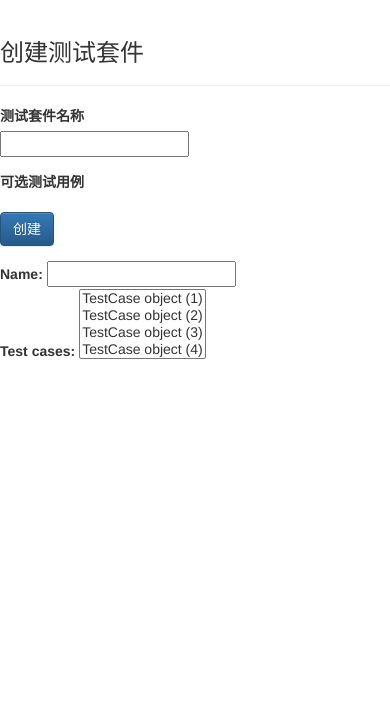
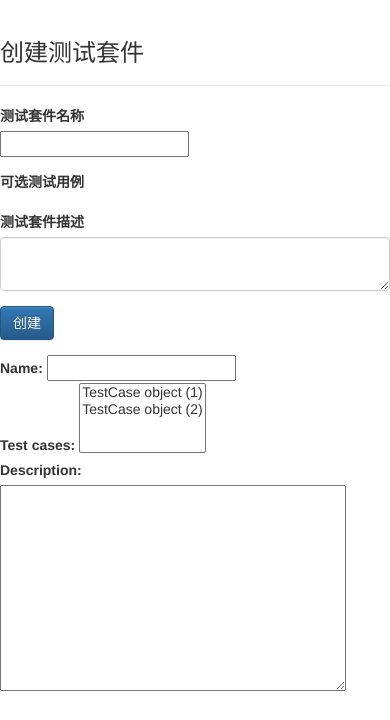
Before and after one commit to sgcccoder/InspectionCloudMaster, a Django app: page /createtestsuite/ in a window 390 px wide. Shown: the part 50-770 px from the top of the page. Run offline with Django 3.2, Linux system fonts and the light colour scheme; data comes from the database, SQL or seed files in the repository; some libraries are stand-ins or nearby versions.

Commit message:
测试用例和测试套件增加描述字段，创建时可选填

```diff
--- a/src/master/forms.py
+++ b/src/master/forms.py
@@ -11,7 +11,9 @@ class ReportForm(forms.Form):
 class TestCaseForm(forms.Form):
     name = forms.CharField()
     content = forms.CharField(widget=forms.Textarea)
+    description = forms.CharField(required=False, widget=forms.Textarea)
 
 class TestSuiteForm(forms.Form):
     name = forms.CharField()
     test_cases = forms.ModelMultipleChoiceField(queryset=TestCase.objects.all())
+    description = forms.CharField(required=False, widget=forms.Textarea)
--- a/src/master/models.py
+++ b/src/master/models.py
@@ -19,11 +19,13 @@ class TestCase(models.Model):
     system = models.ForeignKey(System)
     name = models.CharField(u'测试用例名称',  max_length=100)
     content = models.TextField(u'测试用例')
+    description = models.TextField(u'测试用例描述')
 
 class TestSuite(models.Model):
     system = models.ForeignKey(System)
     name = models.CharField(u'测试套件名称', max_length=100)
     testcases = models.ManyToManyField(TestCase)
+    description = models.TextField(u'测试套件描述')
 
 class Task(models.Model):
     test_suite = models.ForeignKey(TestSuite)
@@ -34,4 +36,5 @@ class Task(models.Model):
 
 class Plan(models.Model):
     task = models.ForeignKey(Task)
-    exec_param = models.CharField(u'执行参数', max_length=800)
+    exec_time = models.TimeField()
+    repeat_type = models.IntegerField()#以7位二进制数反映重复类型
--- a/src/master/templates/add_testcase.html
+++ b/src/master/templates/add_testcase.html
@@ -50,6 +50,12 @@
 			    </div>
 			</div>
 			<div class="form-group">
+				<label for="description" class="col-md-2 control-label">测试用例描述</label>
+				<div class="col-md-10">
+					<textarea class="form-control" name="description" id="description"></textarea>
+			    </div>
+			</div>
+			<div class="form-group">
 				<div class="col-md-offset-2 col-md-10">
 					<button type="submit" class="btn btn-primary">完成</button>
 				</div>
--- a/src/master/templates/add_testsuite.html
+++ b/src/master/templates/add_testsuite.html
@@ -55,6 +55,12 @@
 				{% endfor %}
 			</div>
 			<div class="form-group">
+				<label for="description" class="col-md-2 control-label">测试套件描述</label>
+				<div class="col-md-10">
+					<textarea class="form-control" name="description" id="description"></textarea>
+			    </div>
+			</div>
+			<div class="form-group">
 				<div class="col-md-offset-2 col-md-10">
 					<button type="submit" class="btn btn-primary">创建</button>
 				</div>
--- a/src/master/templates/testcase_detail.html
+++ b/src/master/templates/testcase_detail.html
@@ -54,6 +54,12 @@
 					<textarea class="form-control" name="content" id="content" >{{testcase.content}}</textarea>
 			    </div>
 			</div>
+			<div class="form-group">
+				<label for="description" class="col-md-2 control-label">测试用例描述</label>
+				<div class="col-md-10">
+					<textarea class="form-control" name="description" id="description" >{{testcase.description}}</textarea>
+			    </div>
+			</div>
 			<!--
 			<div class="form-group">
 				<div class="col-md-offset-2 col-md-10">
--- a/src/master/templates/testsuite_detail.html
+++ b/src/master/templates/testsuite_detail.html
@@ -53,6 +53,12 @@
 				</div>
 				{% endfor %}
 			</div>
+			<div class="form-group">
+				<label for="description" class="col-md-2 control-label">测试用例描述</label>
+				<div class="col-md-10">
+					<textarea class="form-control" name="description" id="description" >{{testsuite.description}}</textarea>
+			    </div>
+			</div>
 			<!--
 			<div class="form-group">
 				<div class="col-md-offset-2 col-md-10">
--- a/src/master/views.py
+++ b/src/master/views.py
@@ -167,37 +167,6 @@ def search(request):
     return render_to_response('report_list_div.html', {"reports": reports})
     logger.info('分页')
 
-def add_testcase(request):
-    '''
-          新增测试用例界面
-    '''
-    t = get_template('add_testcase.html')
-    html = t.render(Context())
-    return HttpResponse(html)
-
-@csrf_exempt
-def create_testcase(request):
-    '''
-          完成测试用例新增工作
-    '''
-    if request.method == 'POST':
-        form = TestCaseForm(request.POST)
-        if form.is_valid():
-            data = form.cleaned_data
-            cur_system =  request.COOKIES["system"]
-            cur_system_instance = System.objects.get(name=cur_system)
-            instance = TestCase(system = cur_system_instance, name = data['name'], content = data['content'])
-            instance.save()
-            logger.info('测试用例已存入数据库')
-            return HttpResponseRedirect('/createtestcasesuccess/')
-    else:
-        form = TestCaseForm()
-
-    return render_to_response('add_testcase.html', {'form': form})
-
-
-
-
 
 def select_system(request):
     systems = System.objects.all()
@@ -294,7 +263,7 @@ def create_testsuite(request):
             data = form.cleaned_data
             cur_system =  request.COOKIES["system"]
             cur_system_instance = System.objects.get(name=cur_system)
-            instance = TestSuite(system = cur_system_instance, name = data['name'])
+            instance = TestSuite(system = cur_system_instance, name = data['name'],description = data['description'])
             instance.save()
             for testcase in data['test_cases']:
                 instance.testcases.add(testcase)
@@ -335,3 +304,31 @@ def testcase_detail(request, testcase_id):
     context = {'testcase': testcase}
     html = t.render(context)
     return HttpResponse(html)
+
+def add_testcase(request):
+    '''
+          新增测试用例界面
+    '''
+    t = get_template('add_testcase.html')
+    html = t.render(Context())
+    return HttpResponse(html)
+
+@csrf_exempt
+def create_testcase(request):
+    '''
+          完成测试用例新增工作
+    '''
+    if request.method == 'POST':
+        form = TestCaseForm(request.POST)
+        if form.is_valid():
+            data = form.cleaned_data
+            cur_system =  request.COOKIES["system"]
+            cur_system_instance = System.objects.get(name=cur_system)
+            instance = TestCase(system = cur_system_instance, name = data['name'], content = data['content'], description = data['description'])
+            instance.save()
+            logger.info('测试用例已存入数据库')
+            return HttpResponseRedirect('/createtestcasesuccess/')
+    else:
+        form = TestCaseForm()
+
+    return render_to_response('add_testcase.html', {'form': form})
```
Also changed, not shown: src/db.sqlite3.
